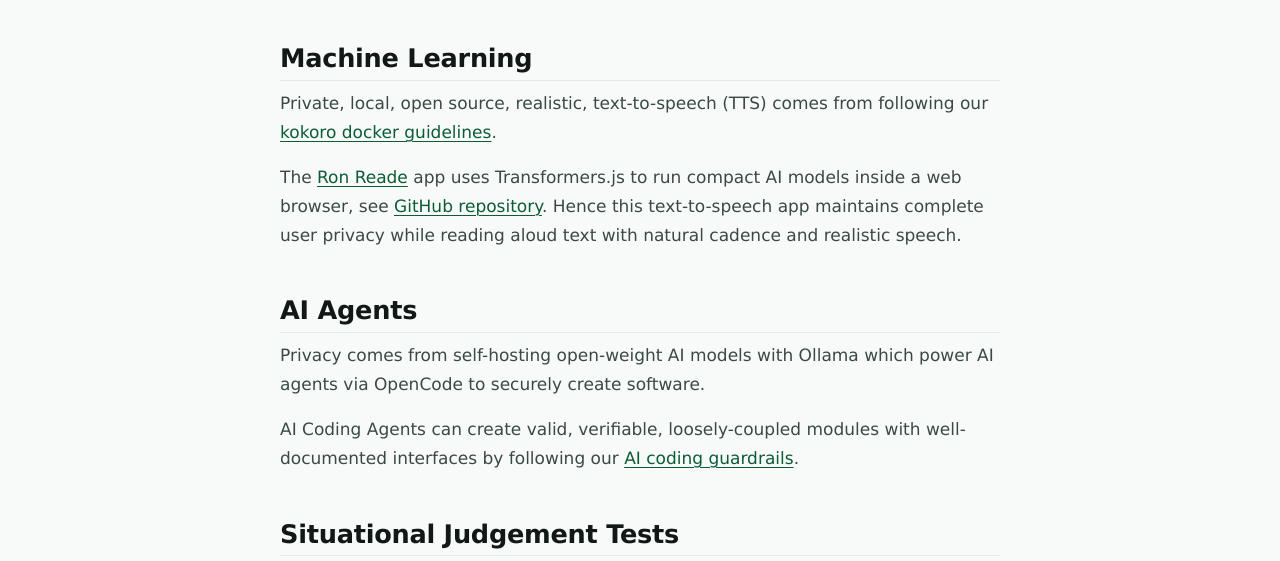
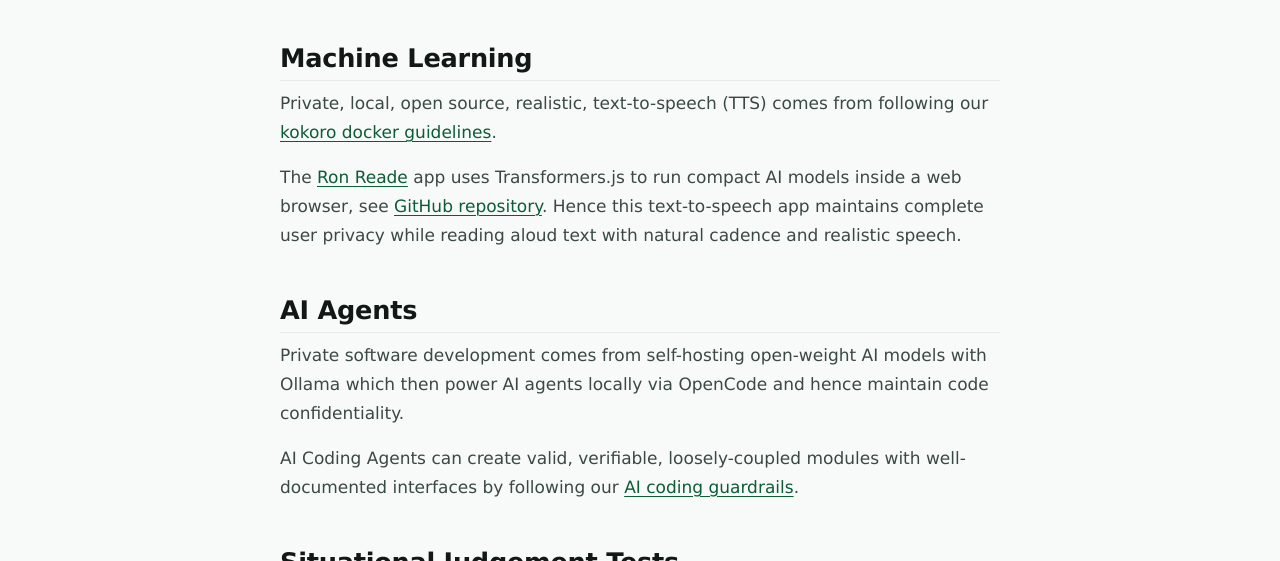
Before and after one commit to martinmphil/rose, a plain HTML site: page public/demo/index.html in a window 1280 px wide. Shown: the part 187-748 px from the top of the page. Drawn offline with Linux system fonts and the light colour scheme.

Commit message:
minor change to wording

```diff
--- a/public/demo/index.html
+++ b/public/demo/index.html
@@ -29,8 +29,8 @@
       with natural cadence and realistic speech.
     </p>
     <h2>AI Agents</h2>
-    <p>Privacy comes from self-hosting open-weight AI models with Ollama which power AI agents via OpenCode to securely
-      create software.</p>
+    <p>Private software development comes from self-hosting open-weight AI models with Ollama which then power AI agents
+      locally via OpenCode and hence maintain code confidentiality.</p>
     <p>
       AI Coding Agents can create valid, verifiable, loosely-coupled modules with
       well-documented interfaces by following our <a href="/english-software/">AI coding
```
